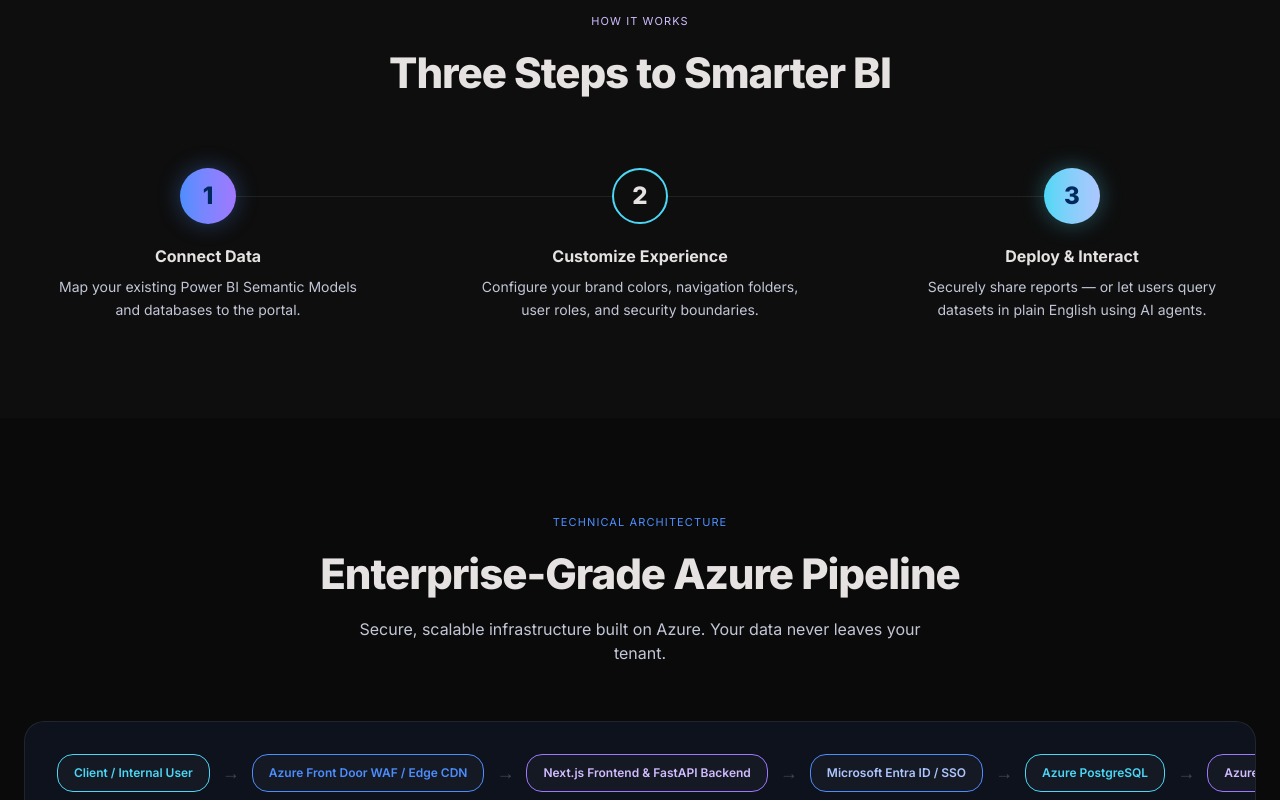
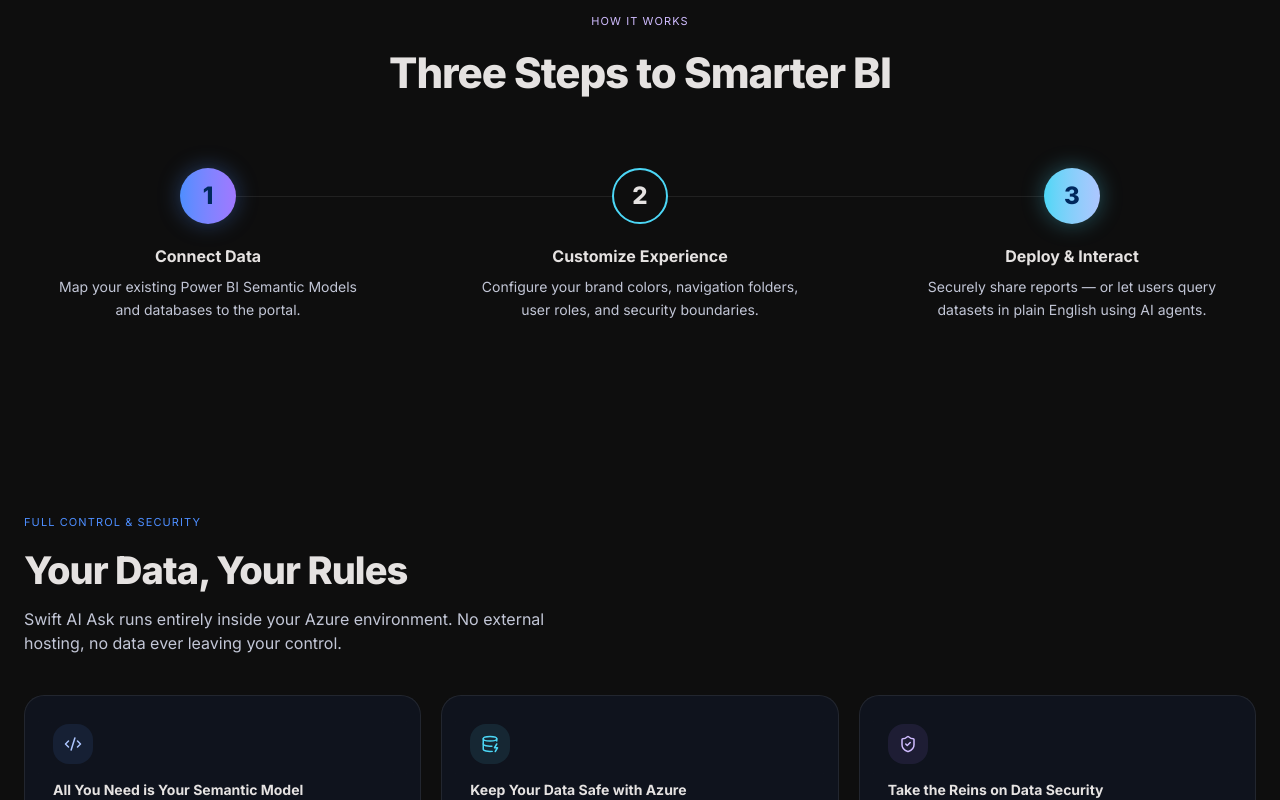
Before and after one commit to sgopi888/swiftaiapps, a Next.js app: page / in a window 1280 px wide. Shown: the part 2000-2800 px from the top of the page. Built offline with nearby package versions, Linux system fonts and the light colour scheme.

Commit message:
feat: add BIControlStrip + BITransparencyStrip, rename BI Genius → Swift AI Ask throughout

```diff
--- a/src/app/page.tsx
+++ b/src/app/page.tsx
@@ -4,13 +4,15 @@
 import { BIHero } from "@/components/bi/BIHero";
 import { BIFeatures } from "@/components/bi/BIFeatures";
 import { BIHowItWorks } from "@/components/bi/BIHowItWorks";
+import { BIControlStrip } from "@/components/bi/BIControlStrip";
+import { BITransparencyStrip } from "@/components/bi/BITransparencyStrip";
 import { BIArchitecture } from "@/components/bi/BIArchitecture";
 import { BIPricing } from "@/components/bi/BIPricing";
 import { BIFAQ } from "@/components/bi/BIFAQ";
 import { BICTA } from "@/components/bi/BICTA";
 
 export const metadata: Metadata = {
-  title: "Enterprise BI Portal & BI Genius AI | SwiftAIApps",
+  title: "Enterprise BI Portal & Swift AI Ask | SwiftAIApps",
   description:
     "A secure, white-labeled Power BI Embedded portal with plug-and-play AI agents running inside your own Azure environment. Unlimited end-users, no Power BI Pro license required.",
 };
@@ -23,6 +25,8 @@
         <BIHero />
         <BIFeatures />
         <BIHowItWorks />
+        <BIControlStrip />
+        <BITransparencyStrip />
         <BIArchitecture />
         <BIPricing />
         <BIFAQ />
--- /dev/null
+++ b/src/components/bi/BIControlStrip.tsx
@@ -0,0 +1,139 @@
+"use client";
+
+import { motion } from "framer-motion";
+import { Code2, DatabaseZap, ShieldCheck, Zap, Puzzle, Timer } from "lucide-react";
+import { SectionLabel } from "@/components/ui/SectionLabel";
+
+const securityItems = [
+  {
+    icon: Code2,
+    color: "text-[#adc6ff]",
+    bg: "bg-[#4d8eff]/10",
+    title: "All You Need is Your Semantic Model",
+    desc: "No coding required — select your existing Power BI Semantic Model and you're ready. Swift AI Ask transforms your data into actionable insights effortlessly.",
+  },
+  {
+    icon: DatabaseZap,
+    color: "text-[#4cd7f6]",
+    bg: "bg-[#4cd7f6]/10",
+    title: "Keep Your Data Safe with Azure",
+    desc: "Your data remains securely within your Azure environment — never leaving your control. Business intelligence protected, with complete peace of mind.",
+  },
+  {
+    icon: ShieldCheck,
+    color: "text-[#d0bcff]",
+    bg: "bg-[#a078ff]/10",
+    title: "Take the Reins on Data Security",
+    desc: "Set your own security protocols and control exactly who accesses your data. You define the boundaries — Swift AI Ask enforces them.",
+  },
+];
+
+const insightItems = [
+  {
+    icon: Zap,
+    color: "text-[#adc6ff]",
+    bg: "bg-[#4d8eff]/10",
+    title: "Get Started in Minutes",
+    desc: "Designed for fast deployment — configure and go without advanced technical skills or lengthy setup processes.",
+  },
+  {
+    icon: Puzzle,
+    color: "text-[#4cd7f6]",
+    bg: "bg-[#4cd7f6]/10",
+    title: "Seamless Integration with Power BI",
+    desc: "Swift AI Ask connects directly to your existing Power BI models and semantic layers. No rebuilding. No migration.",
+  },
+  {
+    icon: Timer,
+    color: "text-[#d0bcff]",
+    bg: "bg-[#a078ff]/10",
+    title: "Instant Value, No Delays",
+    desc: "Get real-time insights and analysis without the usual wait time. Faster time-to-value so decisions happen now, not next quarter.",
+  },
+];
+
+const container = { hidden: {}, show: { transition: { staggerChildren: 0.08 } } };
+const item = { hidden: { opacity: 0, y: 20 }, show: { opacity: 1, y: 0, transition: { duration: 0.5 } } };
+
+export function BIControlStrip() {
+  return (
+    <section className="py-24 bg-[#0e0e0e]">
+      <div className="max-w-[1280px] mx-auto px-6">
+
+        {/* Row 1 — Security */}
+        <motion.div
+          initial={{ opacity: 0, y: 20 }}
+          whileInView={{ opacity: 1, y: 0 }}
+          viewport={{ once: true }}
+          transition={{ duration: 0.5 }}
+          className="mb-10"
+        >
+          <SectionLabel label="Full Control & Security" color="text-[#4d8eff]" />
+          <h2 className="text-[clamp(24px,3.5vw,38px)] font-extrabold tracking-tight mb-2">
+            Your Data, Your Rules
+          </h2>
+          <p className="text-[#c2c6d6] max-w-xl">
+            Swift AI Ask runs entirely inside your Azure environment. No external hosting, no data ever leaving your control.
+          </p>
+        </motion.div>
+
+        <motion.div
+          variants={container}
+          initial="hidden"
+          whileInView="show"
+          viewport={{ once: true }}
+          className="grid grid-cols-1 md:grid-cols-3 gap-5 mb-20"
+        >
+          {securityItems.map((f) => (
+            <motion.div key={f.title} variants={item} className="glass p-7 group cursor-default">
+              <div className={`w-10 h-10 rounded-xl ${f.bg} flex items-center justify-center mb-4 group-hover:scale-110 transition-transform`}>
+                <f.icon size={18} className={f.color} />
+              </div>
+              <h3 className="font-bold text-sm mb-2 text-[#e5e2e1]">{f.title}</h3>
+              <p className="text-xs text-[#c2c6d6] leading-relaxed">{f.desc}</p>
+            </motion.div>
+          ))}
+        </motion.div>
+
+        {/* Divider */}
+        <div className="w-full h-px bg-white/[0.06] mb-20" />
+
+        {/* Row 2 — Effortless Insights */}
+        <motion.div
+          initial={{ opacity: 0, y: 20 }}
+          whileInView={{ opacity: 1, y: 0 }}
+          viewport={{ once: true }}
+          transition={{ duration: 0.5 }}
+          className="mb-10"
+        >
+          <SectionLabel label="Effortless Insights" color="text-[#4cd7f6]" />
+          <h2 className="text-[clamp(24px,3.5vw,38px)] font-extrabold tracking-tight mb-2">
+            No Technical Expertise Needed
+          </h2>
+          <p className="text-[#c2c6d6] max-w-xl">
+            Plug in, configure, and start getting AI-powered insights in minutes. Built for business teams, not just engineers.
+          </p>
+        </motion.div>
+
+        <motion.div
+          variants={container}
+          initial="hidden"
+          whileInView="show"
+          viewport={{ once: true }}
+          className="grid grid-cols-1 md:grid-cols-3 gap-5"
+        >
+          {insightItems.map((f) => (
+            <motion.div key={f.title} variants={item} className="glass p-7 group cursor-default">
+              <div className={`w-10 h-10 rounded-xl ${f.bg} flex items-center justify-center mb-4 group-hover:scale-110 transition-transform`}>
+                <f.icon size={18} className={f.color} />
+              </div>
+              <h3 className="font-bold text-sm mb-2 text-[#e5e2e1]">{f.title}</h3>
+              <p className="text-xs text-[#c2c6d6] leading-relaxed">{f.desc}</p>
+            </motion.div>
+          ))}
+        </motion.div>
+
+      </div>
+    </section>
+  );
+}
--- a/src/components/bi/BIFeatures.tsx
+++ b/src/components/bi/BIFeatures.tsx
@@ -115,7 +115,7 @@
         transition={{ duration: 0.5 }}
         className="mb-10"
       >
-        <SectionLabel label="Pillar B — BI Genius AI" color="text-[#4cd7f6]" />
+        <SectionLabel label="Pillar B — Swift AI Ask" color="text-[#4cd7f6]" />
         <h2 className="text-[clamp(24px,3.5vw,38px)] font-extrabold tracking-tight mb-2">
           Next-Gen AI Enablement Platform
         </h2>
--- a/src/components/bi/BIHero.tsx
+++ b/src/components/bi/BIHero.tsx
@@ -27,7 +27,7 @@
           transition={{ duration: 0.5 }}
           className="inline-flex items-center gap-2 px-4 py-1.5 rounded-full mb-8 text-xs font-mono tracking-widest uppercase text-[#8c909f] border border-white/10 bg-white/[0.03]"
         >
-          Enterprise BI Portal · BI Genius AI
+          Enterprise BI Portal · Swift AI Ask
         </motion.div>
 
         {/* H1 */}
--- /dev/null
+++ b/src/components/bi/BITransparencyStrip.tsx
@@ -0,0 +1,92 @@
+"use client";
+
+import { motion } from "framer-motion";
+import { FileSearch, LayoutDashboard, SlidersHorizontal, Users } from "lucide-react";
+import { SectionLabel } from "@/components/ui/SectionLabel";
+
+const items = [
+  {
+    icon: FileSearch,
+    color: "text-[#adc6ff]",
+    bg: "bg-[#4d8eff]/10",
+    title: "Explainable AI Outputs",
+    desc: "Clear breakdowns of how every insight is generated — source attribution, decision path analysis, semantic model interpretability, and the exact DAX formula used to extract the answer.",
+  },
+  {
+    icon: LayoutDashboard,
+    color: "text-[#4cd7f6]",
+    bg: "bg-[#4cd7f6]/10",
+    title: "Admin Oversight Dashboard",
+    desc: "Monitor AI activity, review past interactions for accuracy, and maintain full audit logs and history tracking for compliance and accountability.",
+  },
+  {
+    icon: SlidersHorizontal,
+    color: "text-[#d0bcff]",
+    bg: "bg-[#a078ff]/10",
+    title: "Customization & Agent Control",
+    desc: "Define knowledge boundaries, restrict AI access to specific datasets, and apply granular user and data access controls — governing who can interact with what, per agent.",
+  },
+  {
+    icon: Users,
+    color: "text-[#adc6ff]",
+    bg: "bg-[#4d8eff]/10",
+    title: "Bridging AI and Business Users",
+    desc: "Business users can ask clarifying questions and get transparent responses. Administrators can step in with explanations, building organization-wide trust in AI-driven decisions.",
+  },
+];
+
+const container = { hidden: {}, show: { transition: { staggerChildren: 0.09 } } };
+const item = { hidden: { opacity: 0, y: 22 }, show: { opacity: 1, y: 0, transition: { duration: 0.5 } } };
+
+export function BITransparencyStrip() {
+  return (
+    <section className="py-24 max-w-[1280px] mx-auto px-6">
+      <motion.div
+        initial={{ opacity: 0, y: 20 }}
+        whileInView={{ opacity: 1, y: 0 }}
+        viewport={{ once: true }}
+        transition={{ duration: 0.5 }}
+        className="mb-14"
+      >
+        <SectionLabel label="Transparency & Interpretability" color="text-[#d0bcff]" />
+        <h2 className="text-[clamp(24px,3.5vw,38px)] font-extrabold tracking-tight mb-3">
+          Empowering Administrators with AI Visibility
+        </h2>
+        <p className="text-[#c2c6d6] max-w-2xl leading-relaxed">
+          When organizations deploy AI-driven analytics, trust is everything. Our platform gives administrators complete visibility into what&rsquo;s happening behind the scenes — so every insight is clear, explainable, and defensible.
+        </p>
+        <ul className="mt-4 grid grid-cols-1 sm:grid-cols-2 gap-1.5 text-sm text-[#c2c6d6] max-w-xl">
+          {[
+            "Understand how AI-generated insights are formed",
+            "Validate model accuracy and relevance",
+            "Provide meaningful explanations to end users",
+            "Maintain governance and compliance over AI decisions",
+          ].map((p) => (
+            <li key={p} className="flex items-start gap-2">
+              <span className="text-[#4d8eff] mt-0.5">—</span>
+              {p}
+            </li>
+          ))}
+        </ul>
+      </motion.div>
+
+      <motion.div
+        variants={container}
+        initial="hidden"
+        whileInView="show"
+        viewport={{ once: true }}
+        className="grid grid-cols-1 md:grid-cols-2 lg:grid-cols-4 gap-5"
+      >
+        {items.map((f) => (
+          <motion.div key={f.title} variants={item} className="glass p-7 group cursor-default">
+            <div className={`w-10 h-10 rounded-xl ${f.bg} flex items-center justify-center mb-4 group-hover:scale-110 transition-transform`}>
+              <f.icon size={18} className={f.color} />
+            </div>
+            <h3 className="font-bold text-sm mb-2 text-[#e5e2e1]">{f.title}</h3>
+            <p className="text-xs text-[#c2c6d6] leading-relaxed">{f.desc}</p>
+          </motion.div>
+        ))}
+      </motion.div>
+    </section>
+  );
+}
```
Also changed, not shown: src/components/bi/BIFAQ.tsx (+4 -4 lines).
